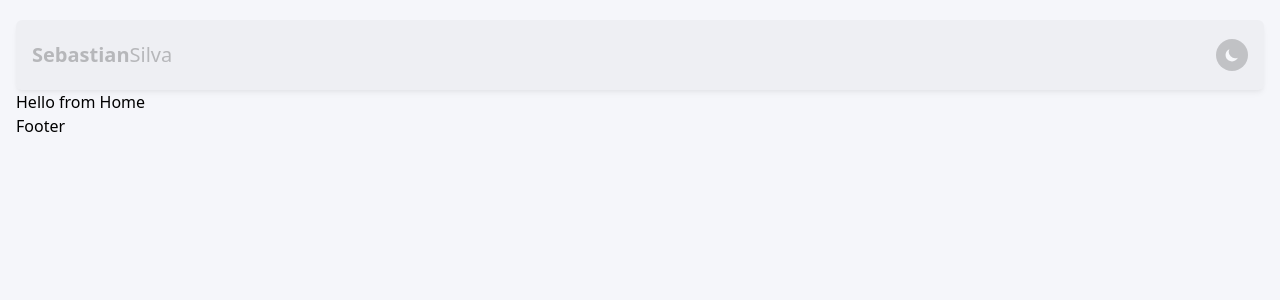
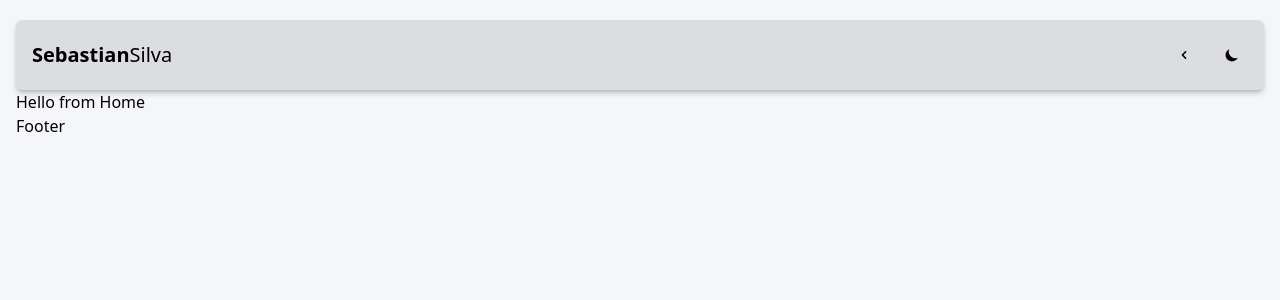
Before and after one commit to sebastianbash/sebastianbash.com, a React (Vite) app: page / in a window 1280 px wide. Shown: the top 300 px of the page. Built offline with nearby package versions, Linux system fonts and the light colour scheme.

Commit message:
Header/Fixed navigation toggle

```diff
--- a/src/components/Toggle.jsx
+++ b/src/components/Toggle.jsx
@@ -1,12 +1,19 @@
 import React, { useState, useContext } from 'react';
-import { HiSun, HiMoon, HiChevronLeft, HiChevronDown } from 'react-icons/hi';
+import {
+  HiSun,
+  HiMoon,
+  HiChevronLeft,
+  HiChevronRight,
+  HiChevronDown,
+  HiChevronUp,
+} from 'react-icons/hi';
 import ThemeContext from '../context/ThemeContext';
 
 export const ToggleTheme = () => {
   const { theme, setTheme } = useContext(ThemeContext);
 
   return (
-    <div className="transition duration-500 ease-in-out bg-black/80 rounded-full p-1 md:p-2 text-white dark:text-white cursor-pointer">
+    <div className="transition duration-500 ease-in-out bg-slate-600/80 lg:bg-transparent dark:lg:hover:bg-slate-600/80 lg:hover:bg-slate-800/80 rounded-md p-1 md:p-2 text-white lg:text-black hover:text-white dark:text-white cursor-pointer">
       {theme === 'dark' ? (
         <HiSun onClick={() => setTheme(theme === 'dark' ? 'light' : 'dark')} />
       ) : (
@@ -15,3 +22,34 @@ export const ToggleTheme = () => {
     </div>
   );
 };
+
+export const ToggleDropDown = ({ state, _callback }) => {
+  return (
+    <>
+      {state ? (
+        <div className="my-auto fadeIn">
+          <ul className="flex justify-center items-center space-x-4 text-sm md:text-base">
+            <li>
+              <a href="#Inicio">Inicio</a>
+            </li>
+            <li>
+              <a href="#Proyecto">Proyectos</a>
+            </li>
+            <li>
+              <a href="#Acerca">Acercas</a>
+            </li>
+            <li>
+              <a href="#Contacto">Contacto</a>
+            </li>
+          </ul>
+        </div>
+      ) : null}
+      <div
+        onClick={_callback}
+        className="transition duration-500 ease-in-out bg-slate-600/80 lg:bg-transparent dark:lg:hover:bg-slate-600/80 lg:hover:bg-slate-800/80 rounded-md p-1 md:p-2 text-white lg:text-black hover:text-white dark:text-white cursor-pointer"
+      >
+        {state ? <HiChevronRight /> : <HiChevronLeft />}
+      </div>
+    </>
+  );
+};
--- a/src/components/header/Header.jsx
+++ b/src/components/header/Header.jsx
@@ -1,17 +1,27 @@
 import React, { useState } from 'react';
-import {ToggleTheme} from '../Toggle';
+import {ToggleTheme, ToggleDropDown} from '../Toggle';
 
 export default function Header() {
-  const [isOpen, setIsOpen] = useState(true);
+  const [isOpen, setIsOpen] = useState(false);
 
   return (
-    <div className="w-full h-[45px] lg:h-[70px] mt-[20px]">
+    <div className="w-full h-[45px] lg:h-[70px] mt-[20px] relative">
       <nav className="w-full h-full nav-style">
-        <div className="w-fit my-auto">
-          <span className="font-bold lg:text-xl">Sebastian</span>
-          <span className="font-light lg:text-xl">Silva</span>
-        </div>
-        <div className="flex my-auto space-x-2 md:space-x-4">
+        {
+          isOpen ? (
+            <div className="w-fit my-auto hidden md:block">
+              <span className="font-bold lg:text-xl">Sebastian</span>
+              <span className="font-light lg:text-xl">Silva</span>
+            </div>
+          ) : (
+            <div className="w-fit my-auto">
+              <span className="font-bold lg:text-xl">Sebastian</span>
+              <span className="font-light lg:text-xl">Silva</span>
+            </div>
+          )
+        }
+        <div className="flex my-auto space-x-2 md:space-x-4 transition-all">
+          <ToggleDropDown state={isOpen} _callback={() => setIsOpen(!isOpen)}/>
           <ToggleTheme />
         </div>
       </nav>
--- a/src/index.css
+++ b/src/index.css
@@ -3,13 +3,12 @@
 @tailwind utilities;
 
 body {
-    @apply font-medium text-black dark:text-white bg-[#F5F6FA] dark:bg-[#111828];
+    @apply text-base text-black dark:text-white bg-[#F5F6FA] dark:bg-[#111828] transition duration-500;
 }
 
 .fadeIn {
     animation: fadeIn; /* referring directly to the animation's @keyframe declaration */
     animation-duration: 1s; /* don't forget to set a duration! */
-    opacity: 1;
 }
 
 .fadeOut {
@@ -18,5 +17,5 @@ body {
 }
 
 .nav-style {
-    @apply px-2 md:px-4 rounded-md md:rounded-md flex justify-between bg-[#DCDDE1] dark:bg-[#202938] shadow-md shadow-black/20 hover:dark:shadow-white/10 lg:opacity-25 lg:hover:opacity-100 transition duration-1000
+    @apply px-2 md:px-4 rounded-md md:rounded-md flex justify-between bg-[#DCDDE1] dark:bg-[#202938] shadow-md shadow-black/20 dark:shadow-white/10 transition duration-500;
 }
```
